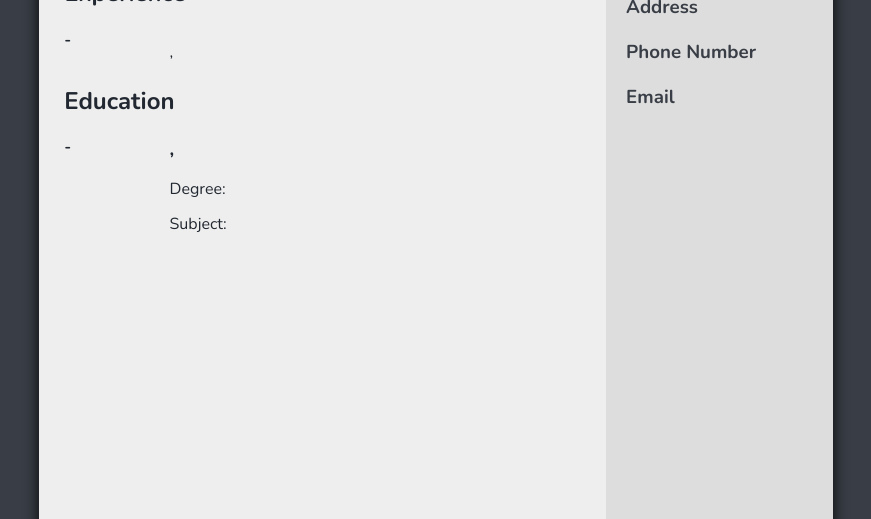
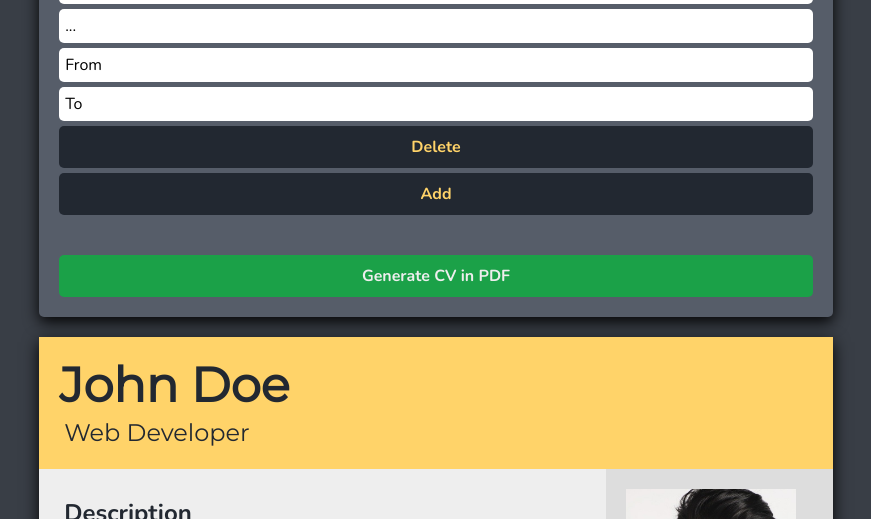
Before and after one commit to GBN6/CV-Application, a React (Create React App) app: page / in a window 1280 px wide. Shown: the part 1860-2379 px from the top of the page, without its empty margins (204-1075 px from the left). Built offline with nearby package versions, Linux system fonts and the light colour scheme.

Commit message:
Add pdf generate functionality

```diff
--- a/package.json
+++ b/package.json
@@ -6,10 +6,13 @@
     "@testing-library/jest-dom": "^5.16.5",
     "@testing-library/react": "^13.4.0",
     "@testing-library/user-event": "^13.5.0",
+    "html2canvas": "^1.4.1",
+    "jspdf": "^2.5.1",
     "react": "^18.2.0",
     "react-dom": "^18.2.0",
     "react-icons": "^4.4.0",
     "react-scripts": "5.0.1",
+    "react-to-print": "^2.14.7",
     "styled-components": "^5.3.5",
     "uuid": "^9.0.0",
     "web-vitals": "^2.1.4"
@@ -37,8 +40,5 @@
       "last 1 firefox version",
       "last 1 safari version"
     ]
-  },
-  "devDependencies": {
-    "react-to-pdf": "^0.0.14"
   }
 }
--- a/src/components/CvForm/CvForm.js
+++ b/src/components/CvForm/CvForm.js
@@ -14,6 +14,7 @@ const CvForm = ({
   onChangeEducation,
   onAddEducation,
   onDeleteEducation,
+  onPrint,
 }) => {
   return (
     <CvWrapper>
@@ -30,7 +31,7 @@ const CvForm = ({
         onAdd={onAddEducation}
         onDelete={onDeleteEducation}
       />
-      <Button text='Generate CV in PDF' primary></Button>
+      <Button text='Generate CV in PDF' onClick={onPrint} primary></Button>
     </CvWrapper>
   );
 };
--- a/src/components/CvResult/CvResult.js
+++ b/src/components/CvPreview/CvPreview.js
@@ -1,17 +1,17 @@
-import React from 'react';
+import React, { Component } from 'react';
 import styled from 'styled-components';
 import ResultHeader from './ResultHeader';
 import ResultContent from './ResultContent';
 import ResultSidebar from './ResultSidebar';
-import Button from '../Utility/Button';
-import Pdf from "react-to-pdf";
 
-const ref = React.createRef();
+//react-to-print package prints only class components
 
-const CvResult = ({ cv }) => {
-  return (
-    <>
-      <CvResultWrap>
+class CvPreview extends Component {
+  render() {
+    const { cv } = this.props;
+
+    return (
+      <CvPreViewWrap>
         <ResultHeader personalInfo={cv.personalInfo} />
         <ResultContent
           personalInfo={cv.personalInfo}
@@ -19,16 +19,12 @@ const CvResult = ({ cv }) => {
           education={cv.education}
         />
         <ResultSidebar personalInfo={cv.personalInfo} />
-      </CvResultWrap>
-      <Pdf targetRef={ref} filename='cv.pdf'>
-        {({ toPdf }) => <Button text='Generate PDF' onClick={toPdf} />}
-      </Pdf>
-      <div style={{ width: 500, height: 500, background: 'blue' }} ref={ref} />
-    </>
-  );
-};
+      </CvPreViewWrap>
+    );
+  }
+}
 
-const CvResultWrap = styled.div`
+const CvPreViewWrap = styled.div`
   position: sticky;
   top: 10px;
   width: 210mm;
@@ -36,10 +32,7 @@ const CvResultWrap = styled.div`
   display: grid;
   grid-template-columns: 150mm 60mm;
   grid-template-rows: 35mm 262mm;
-  margin-top: 3rem;
   box-shadow: rgba(0, 0, 0, 0.95) 0px 5px 15px;
-  border-bottom-right-radius: 5px;
-  border-bottom-left-radius: 5px;
 `;
 
-export default CvResult;
+export default CvPreview;
--- a/src/components/CvResult/ResultContent.js
+++ b/src/components/CvPreview/ResultContent.js
@@ -28,7 +28,6 @@ const ContentWrap = styled.div`
   padding: 2rem;
   background-color: rgb(238, 238, 238);
   color: #222831;
-  border-bottom-left-radius: 5px;
 `;
 
 export default ResultContent;
--- a/src/components/CvResult/ResultHeader.js
+++ b/src/components/CvPreview/ResultHeader.js
@@ -18,8 +18,6 @@ const CvResultHeaderWrap = styled.header`
   padding: 2rem;
   background-color: #ffd369;
   color: #222831;
-  border-top-right-radius: 5px;
-  border-top-left-radius: 5px;
 `;
 
 export default ResultHeader;
--- a/src/components/CvResult/ResultSidebar.js
+++ b/src/components/CvPreview/ResultSidebar.js
@@ -6,7 +6,7 @@ import Subsection from '../Utility/Subsection';
 const ResultSidebar = ({ personalInfo }) => {
   return (
     <SidebarWrap>
-      <Photo src={personalInfo.photo}/>
+      <Photo src={personalInfo.photo} />
       <Section title='Personal Details'>
         <Subsection title='Address'>{personalInfo.address}</Subsection>
         <Subsection title='Phone Number'>{personalInfo.phoneNumber}</Subsection>
@@ -17,10 +17,9 @@ const ResultSidebar = ({ personalInfo }) => {
 };
 
 const SidebarWrap = styled.div`
-  padding: 1.5rem;
+  padding: 2rem;
   background-color: rgb(221, 221, 221);
   color: #393e46;
-  border-bottom-right-radius: 5px;
 `;
 
 const Photo = styled.img`
--- /dev/null
+++ b/src/components/CvPreview/index.js
@@ -0,0 +1,3 @@
+import CvPreview from "./CvPreview";
+
+export default CvPreview;
--- a/src/components/CvResult/index.js
+++ /dev/null
@@ -1,3 +0,0 @@
-import CvResult from "./CvResult";
-
-export default CvResult;
--- a/src/components/Main.js
+++ b/src/components/Main.js
@@ -1,13 +1,14 @@
-import React, { useState } from 'react';
+import React, { useState, useRef } from 'react';
 import CvForm from './CvForm/CvForm';
-import CvResult from './CvResult';
+import CvPreview from './CvPreview';
 import styled from 'styled-components';
 import exampleCV from './Utility/exampleCv';
 import emptyCv from './Utility/emptyCv';
 import { v4 as uuidv4 } from 'uuid';
+import { useReactToPrint } from "react-to-print";
 
 const Main = () => {
-  const [cv, setCv] = useState(emptyCv);
+  const [cv, setCv] = useState(exampleCV);
 
   const handleChangePersonal = (e) => {
     const { name, value, type } = e.target;
@@ -123,6 +124,20 @@ const Main = () => {
     });
   };
 
+  // const handlePrint = () => {
+  //   const input = document.getElementById('divToPrint');
+  //   console.log(input)
+  //   html2canvas(input).then((canvas) => {
+  //     const imgData = canvas.toDataURL('image/png')
+  //     const pdf = new jsPDF();
+  //     pdf.addImage(imgData, 'JPEG', 0, 0)
+  //     pdf.save('cv.pdf')
+  //   })
+  // }
+
+  const componentRef = useRef();
+  const handlePrint = useReactToPrint({ content: () => componentRef.current });
+
   return (
     <MainWrapper>
       <CvForm
@@ -134,8 +149,9 @@ const Main = () => {
         onChangeEducation={handleChangeEducation}
         onAddEducation={handleAddEducation}
         onDeleteEducation={handleDeleteEducation}
+        onPrint={handlePrint}
       />
-      <CvResult cv={cv} />
+      <CvPreview cv={cv} ref={componentRef} />
     </MainWrapper>
   );
 };
--- a/src/components/Utility/exampleCv.js
+++ b/src/components/Utility/exampleCv.js
@@ -1,4 +1,4 @@
-import examplePhoto from '../../assets/photo.png';
+import examplePhoto from '../../assets/random_photo.jpg'
 import { v4 as uuidv4 } from 'uuid';
 
 const exampleCV = {
@@ -34,53 +34,17 @@ const exampleCV = {
       from: 'From',
       to: 'To',
     },
+  ],
+  education: [
     {
       id: uuidv4(),
-      position: 'Position',
-      company: 'Company',
+      universityName: 'University name',
       city: 'City',
-      description: 'Description',
+      degree: '...',
+      specialization: '...',
       from: 'From',
       to: 'To',
     },
-    {
-      id: uuidv4(),
-      position: 'Position',
-      company: 'Company',
-      city: 'City',
-      description: 'Description',
-      from: 'From',
-      to: 'To',
-    },
-    {
-      id: uuidv4(),
-      position: 'Position',
-      company: 'Company',
-      city: 'City',
-      description: 'Description',
-      from: 'From',
-      to: 'To',
-    },
-    {
-      id: uuidv4(),
-      position: 'Position',
-      company: 'Company',
-      city: 'City',
-      description: 'Description',
-      from: 'From',
-      to: 'To',
-    },
-    {
-      id: uuidv4(),
-      position: 'Position',
-      company: 'Company',
-      city: 'City',
-      description: 'Description',
-      from: 'From',
-      to: 'To',
-    },
-  ],
-  education: [
     {
       id: uuidv4(),
       universityName: 'University name',
```
Also changed, not shown: src/assets/random_photo.jpg (added), src/components/CvPreview/EducationItem.js (renamed from src/components/CvResult/EducationItem.js), src/components/CvPreview/ExperienceItem.js (renamed from src/components/CvResult/ExperienceItem.js), 1 other file (tests, documents, lock files or other folders).
